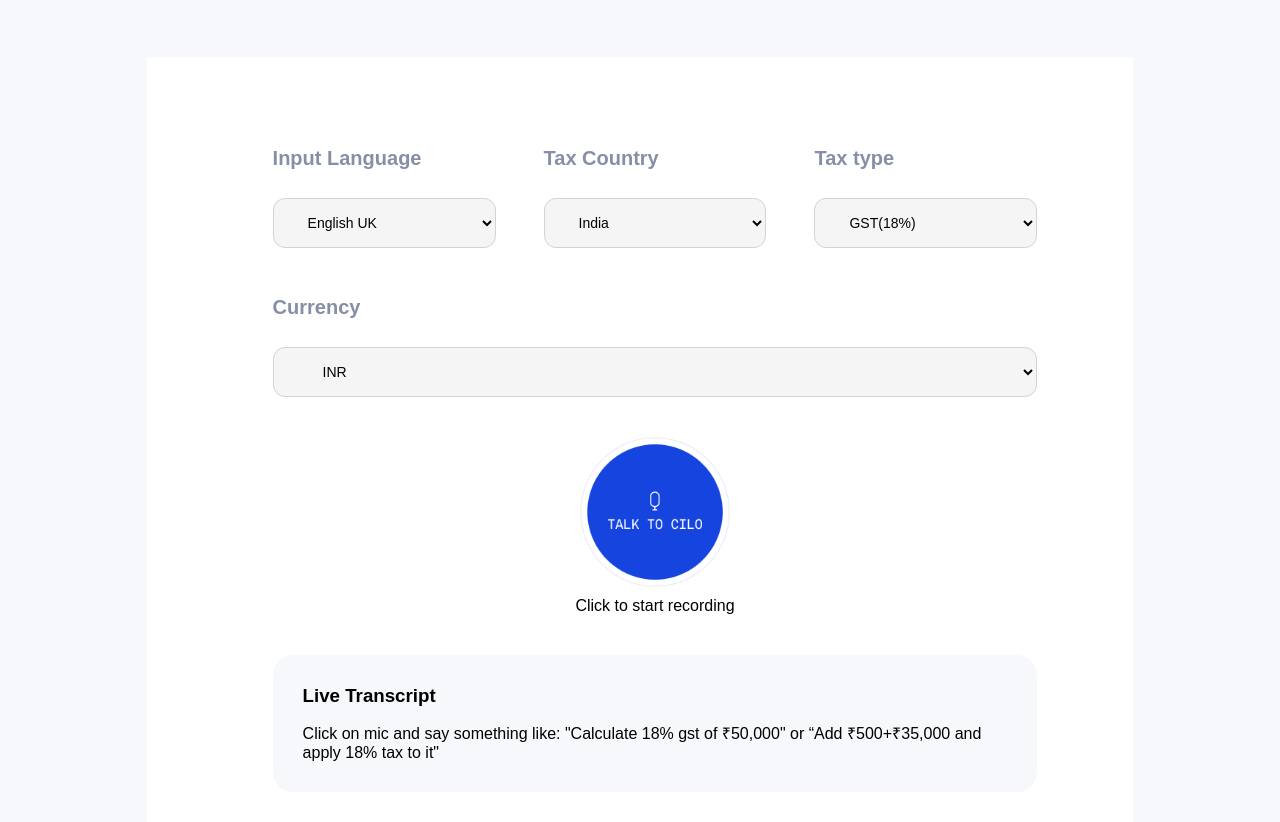
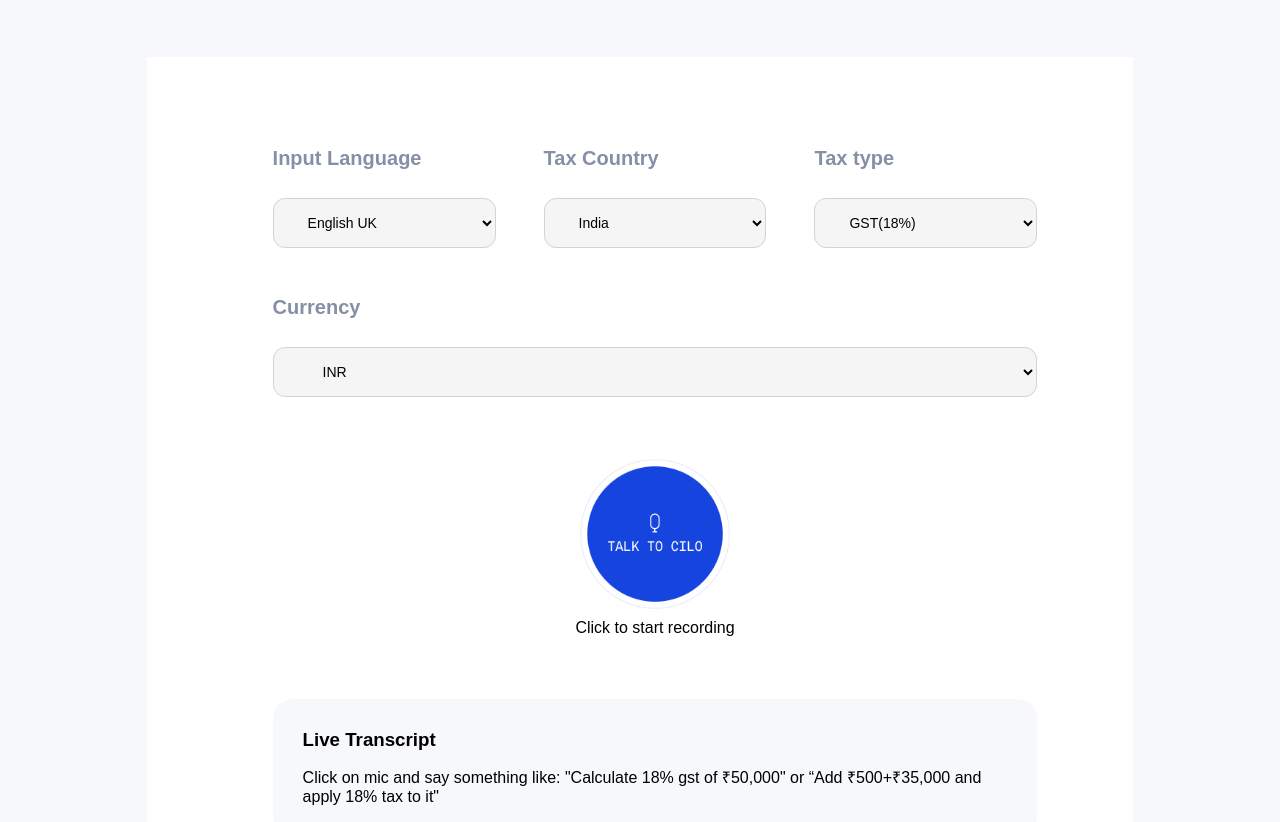
Before and after one commit to punam122/GST-HSN-Calculator, a plain HTML site: page index.html in a window 1280 px wide. Shown: the part 249-1071 px from the top of the page. Drawn offline with Linux system fonts and the light colour scheme.

Commit message:
Update style.css

```diff
--- a/style.css
+++ b/style.css
@@ -444,7 +444,7 @@ button:hover {
   justify-content: center;
   flex-direction: column;
   align-items: center;
-  margin-top: 40px;
+  margin: 62px 0px;
 }
 
 .Talk-to-cilo-hsn {
```
